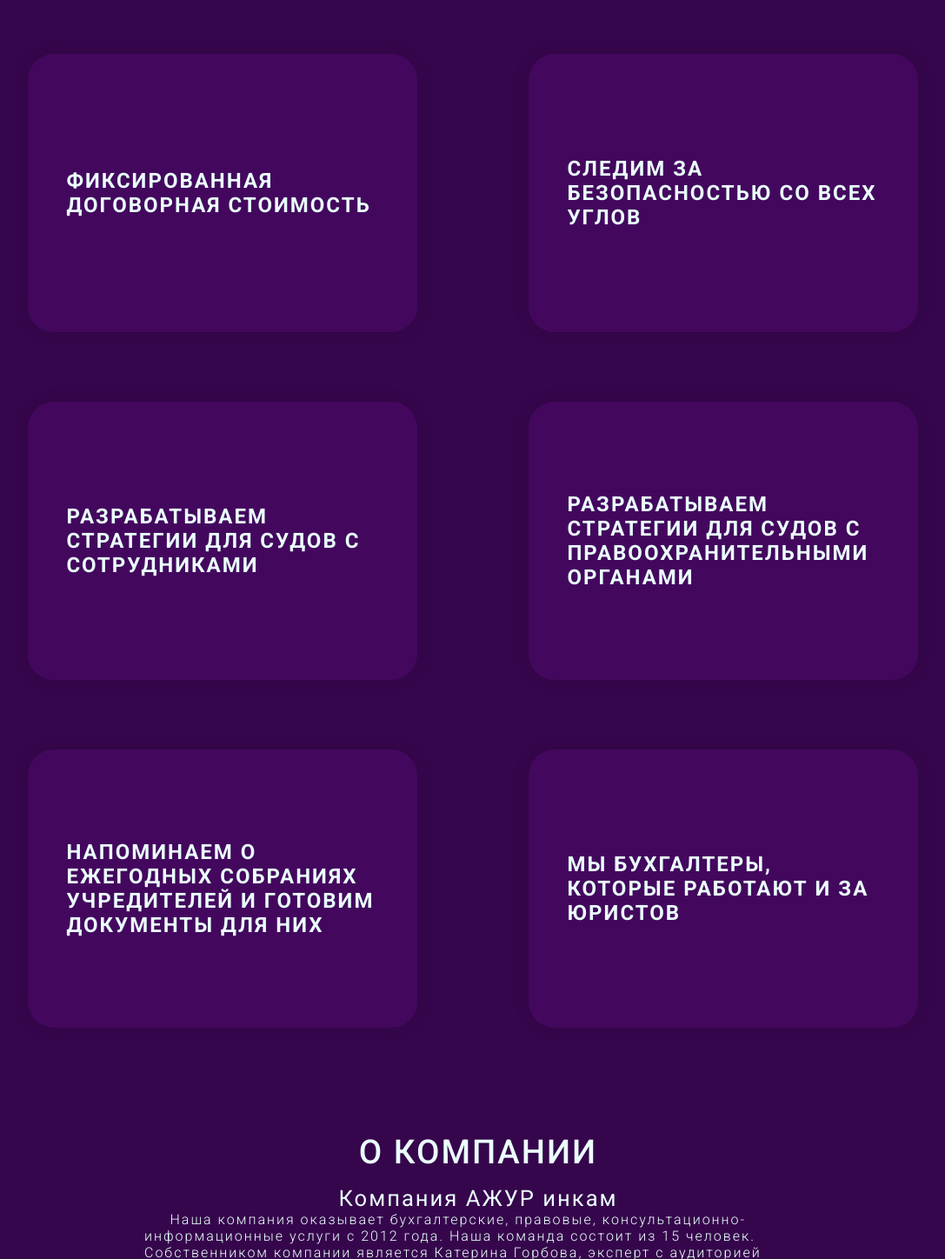
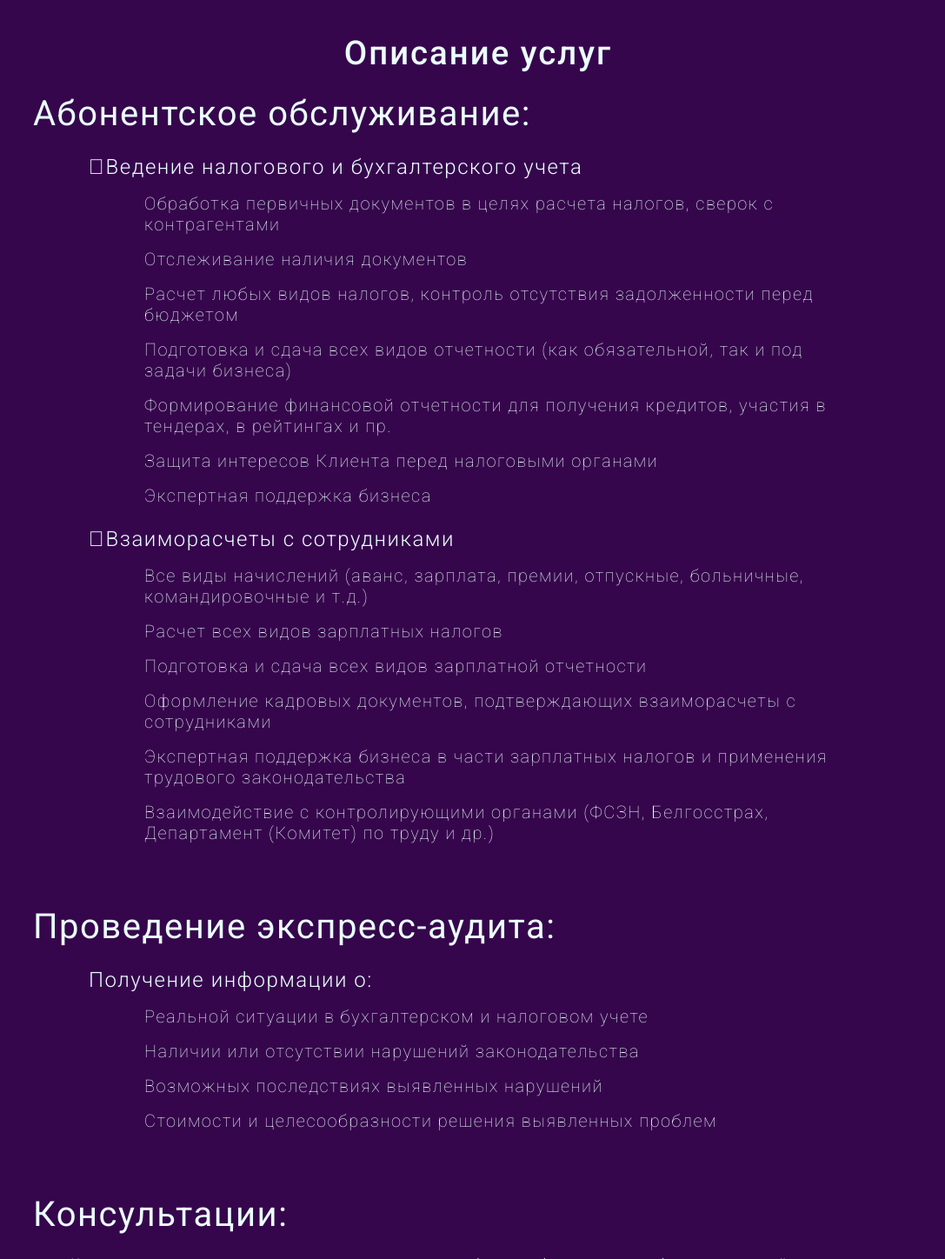
Before and after one commit to SCHIZ0FRENIA/AJOURE, a React (Vite) app: page / in a window 1280 px wide. Shown: the part 802-2250 px from the top of the page at 87% size, without its empty margins (90-1177 px from the left). Built offline with nearby package versions, Linux system fonts and the light colour scheme.

Commit message:
added caption

```diff
--- /dev/null
+++ b/src/Components/Caption.css
@@ -0,0 +1,46 @@
+.caption {
+    background-color: #36064C;
+    color: #EAFFFD;
+    font-family: 'Roboto', sans-serif;
+    padding: 5vh 10vw 0 10vw;
+}
+
+.caption>div{
+    padding: 1vh 5vw 5vw 0;
+}
+
+.caption h1 {
+    text-align: center;
+    font-size: 3vw;
+    font-weight: 500;
+    letter-spacing: 2px;
+}
+
+.caption h2 {
+    font-size: 5vh;
+    margin-bottom: 3vh;
+    font-weight: 400;
+    letter-spacing: 1.5px;
+}
+
+.caption h3 {
+    margin-left:5vw;
+    font-size: 3vh;
+    font-weight: 300;
+    margin-bottom: 2vh;
+    margin-top: 3vh;
+    letter-spacing: 1.5px;
+}
+
+.ul li {
+    list-style-type: none;
+    margin-left: 10vw;
+    font-size: 2.5vh;
+    font-weight:200;
+    margin-top:2vh;
+    letter-spacing: 1.5px;
+}
+
+.ul li:first-letter{
+    text-transform: uppercase;
+}
--- /dev/null
+++ b/src/Components/Caption.jsx
@@ -0,0 +1,61 @@
+import './Caption.css';
+import react from "react";
+
+class Caption extends react.Component {
+    render(){
+        return (
+            <div className="caption">
+                <h1>Описание услуг</h1>
+
+                <div className="firstBl">
+                    <h2>Абонентское обслуживание:</h2>
+
+                    <div className="ul">
+                        <h3>Ведение налогового и бухгалтерского учета</h3>
+                        <ul>
+                            <li>обработка первичных документов в целях расчета налогов, сверок с контрагентами</li>
+                            <li>отслеживание наличия документов</li>
+                            <li>расчет любых видов налогов, контроль отсутствия задолженности перед бюджетом</li>
+                            <li>подготовка и сдача всех видов отчетности (как обязательной, так и под задачи бизнеса)</li>
+                            <li>формирование финансовой отчетности для получения кредитов, участия в тендерах, в рейтингах и пр.</li>
+                            <li>защита интересов Клиента перед налоговыми органами</li>
+                            <li>экспертная поддержка бизнеса</li>
+                        </ul>
+                    </div>
+
+                    <div className="ul">
+                        <h3>Взаиморасчеты с сотрудниками</h3>
+                        <ul>
+                            <li>все виды начислений (аванс, зарплата, премии, отпускные, больничные, командировочные и т.д.)</li>
+                            <li>расчет всех видов зарплатных налогов</li>
+                            <li>подготовка и сдача всех видов зарплатной отчетности</li>
+                            <li>оформление кадровых документов, подтверждающих взаиморасчеты с сотрудниками</li>
+                            <li>экспертная поддержка бизнеса в части зарплатных налогов и применения трудового законодательства</li>
+                            <li>взаимодействие с контролирующими органами (ФСЗН, Белгосстрах, Департамент (Комитет) по труду и др.)</li>
+                        </ul>
+                    </div>
+                </div>
+
+                <div className="secondBl">
+                    <h2>Проведение экспресс-аудита:</h2>
+                    <div className="ul">
+                        <h3>Получение информации о:</h3>
+                        <ul>
+                            <li>реальной ситуации в бухгалтерском и налоговом учете</li>
+                            <li>наличии или отсутствии нарушений законодательства</li>
+                            <li>возможных последствиях выявленных нарушений</li>
+                            <li>стоимости и целесообразности решения выявленных проблем</li>
+                        </ul>
+                    </div>
+                </div>
+
+                <div className="thirdBl">
+                    <h2>Консультации:</h2>
+                    <p>наши Клиенты могут проконсультироваться по вопросам развития бизнеса и безопасности с собственником нашей компании Катериной Горбовой, которая является экспертом в этой области и имеет в соцсетях аудиторию более 30 тысяч подписчиков.</p>
+                </div>
+            </div>
+        );
+    }
+}
+
+export default Caption;
--- a/src/Components/Modal.css
+++ b/src/Components/Modal.css
@@ -70,7 +70,7 @@
   width: 45%;
 }
 
-input[type="submit"] {
+.modal input[type="submit"] {
   font-size: 1.7vh;
   text-align: center;
   color: #EAFFFD;
@@ -88,17 +88,17 @@ input[type="submit"] {
   cursor: pointer;
 }
 
-input[type="submit"]:hover {
+.modal input[type="submit"]:hover {
   background-position: right center;
 }
 
 
-ul{
+.modal ul{
   list-style: none;
   padding: 0;
 }
 
-li {
+.modal li {
   font-size: 1.7vh;
   text-align: center;
   color: #EAFFFD;
@@ -116,7 +116,7 @@ li {
   cursor: pointer;
 }
 
-li:hover {
+.modal li:hover {
   background-position: right center;
 }
 
--- a/src/Components/Modal.jsx
+++ b/src/Components/Modal.jsx
@@ -136,7 +136,7 @@ function Modal({setS}) {
   }
   return (
       <div className="overlay">
-        <div className="App">
+        <div className="App modal">
           {step !== questions.length ? (<Game set={setS} step={step} setStep={func} question={question} onClickVariant={onClickVariant} />) : (<Result set={setS} />)}
         </div>
       </div>
--- a/src/main.jsx
+++ b/src/main.jsx
@@ -4,15 +4,17 @@ import React from 'react';
 import First from "./Components/First.jsx";
 import Navbar from "./Components/Navbar.jsx";
 import Info from "./Components/Info.jsx";
-
+import Caption from "./Components/Caption.jsx";
 import Advantages from "./Components/Advantages.jsx";
 import './main.css';
 
 const root = ReactDOM.createRoot(document.getElementById('root'));
 root.render(
     <React.StrictMode>
+
         <Navbar></Navbar>
         <First></First>
+        <Caption></Caption>
         <Advantages></Advantages>
         <Info></Info>
     </React.StrictMode>
```
